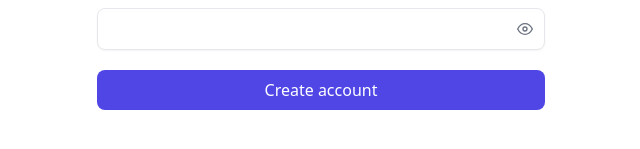
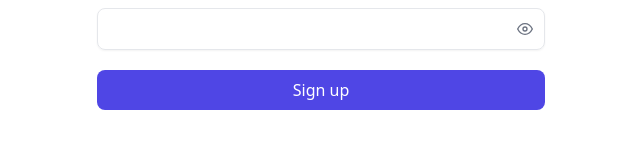
Before and after one commit to dipendrabhatt/bulk-email-processor-system-frontend, a React (Vite) app: page /sign-up in a window 1280 px wide. Shown: the part 511-660 px from the top of the page, without its empty margins (319-959 px from the left). Built offline with nearby package versions, Linux system fonts and the light colour scheme.

Commit message:
changes : added loading button

```diff
--- a/src/ui/pages/UserLoginPage.tsx
+++ b/src/ui/pages/UserLoginPage.tsx
@@ -18,26 +18,32 @@ export const UserLoginPage = () => {
     const navigate = useNavigate()
     const [isValidateOn, setIsValidateOn] = useState(false);
     const [showPassword, setShowPassword] = useState(false)
+    const [isLoading, setIsLoading] = useState(false);
 
     const togglePasswordVisibility = () => {
         setShowPassword(!showPassword)
     }
 
     const handleSubmit = async (values: SignIn) => {
+        setIsLoading(true)
 
         const result = await AxiosInstance.post("/auth/login", values)
-        console.log(result)
+
 
         if (result.data.success) {
             console.log(result.data.message, '>>>>>>>>>>>>>>')
             toast.success(result.data.message)
             localStorage.setItem("token", result?.data?.data?.token)
             localStorage.setItem("user", JSON.stringify(result?.data?.data?.user))
+            setIsLoading(false)
+
             navigate("/home")
         }
         else {
             console.log(result.data.message, '>>>>>>>>>>>>>>')
+            setIsLoading(false)
             toast.error(result.data.message)
+
         }
     }
 
@@ -120,8 +126,9 @@ export const UserLoginPage = () => {
                                     type="submit"
                                     onClick={() => setIsValidateOn(true)}
                                     className="w-full px-4 py-2 text-white font-medium bg-indigo-600 hover:bg-indigo-500 active:bg-indigo-600 rounded-lg duration-150"
+                                    disabled={isLoading} // Disable the button while loading
                                 >
-                                    Sign in
+                                    {isLoading ? "Loading..." : "Sign in"}
                                 </button>
 
                             </form>
--- a/src/ui/pages/UserSignUpPage.tsx
+++ b/src/ui/pages/UserSignUpPage.tsx
@@ -19,21 +19,26 @@ export const UserSignUpPage = () => {
     const navigate = useNavigate()
     const [isValidateOn, setIsValidateOn] = useState(false);
     const [showPassword, setShowPassword] = useState(false)
+    const [isLoading, setIsLoading] = useState(false);
 
     const togglePasswordVisibility = () => {
         setShowPassword(!showPassword)
     }
     const handleSubmit = async (values: SignUp) => {
+        setIsLoading(true)
+
 
         const response = await AxiosInstance.post("/auth/sign-up", values)
 
         if (response.data.success) {
             console.log(response.data.message, '>>>>>>>>>>>>>>')
             toast.success(response.data.message)
+            setIsLoading(false)
             navigate("/")
         }
         else {
             console.log(response.data.message, '>>>>>>>>>>>>>>')
+            setIsLoading(false)
             toast.error(response.data.message)
         }
     }
@@ -168,8 +173,10 @@ export const UserSignUpPage = () => {
                                     type="submit"
                                     onClick={() => setIsValidateOn(true)}
                                     className="w-full px-4 py-2 text-white font-medium bg-indigo-600 hover:bg-indigo-500 active:bg-indigo-600 rounded-lg duration-150"
+                                    disabled={isLoading}
                                 >
-                                    Create account
+                                    {isLoading ? "Loading..." : "Sign up"}
+
                                 </button>
                             </form>
                         )}
```
